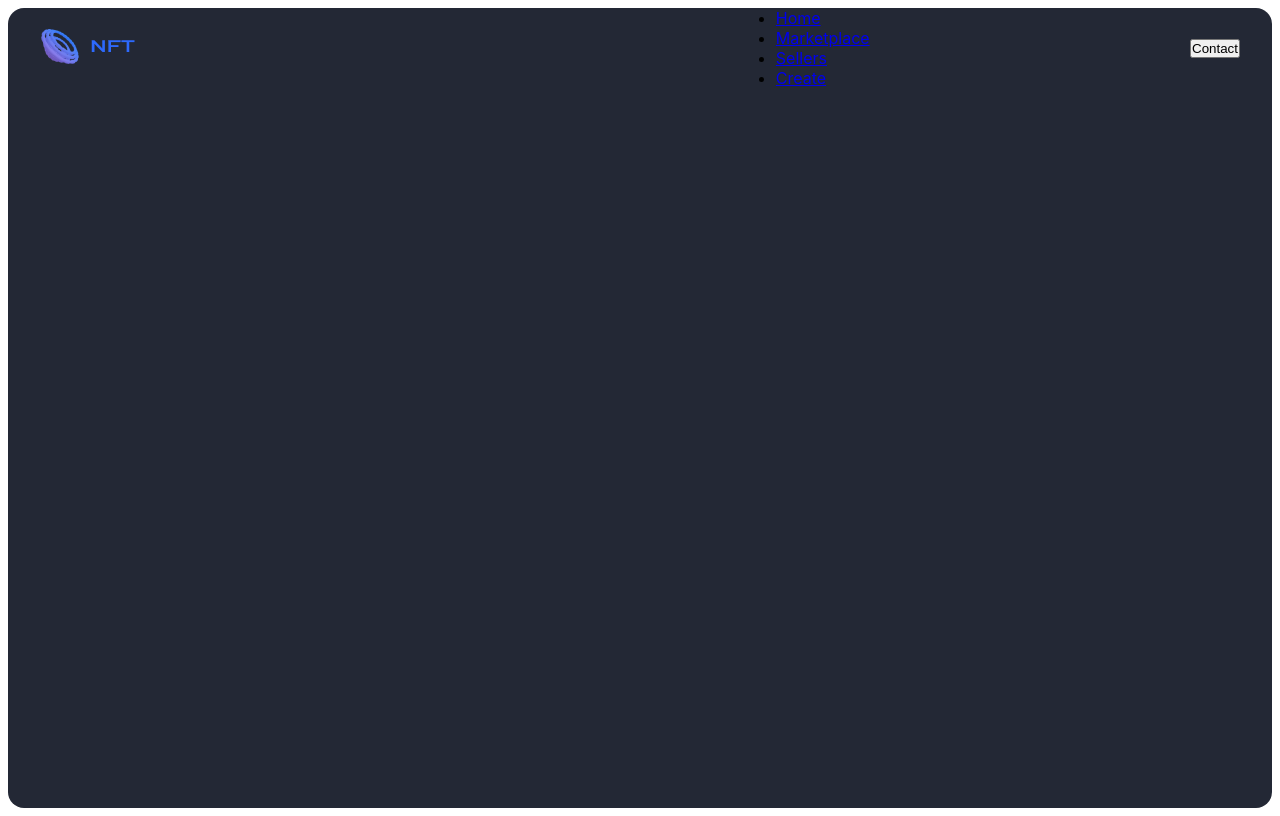
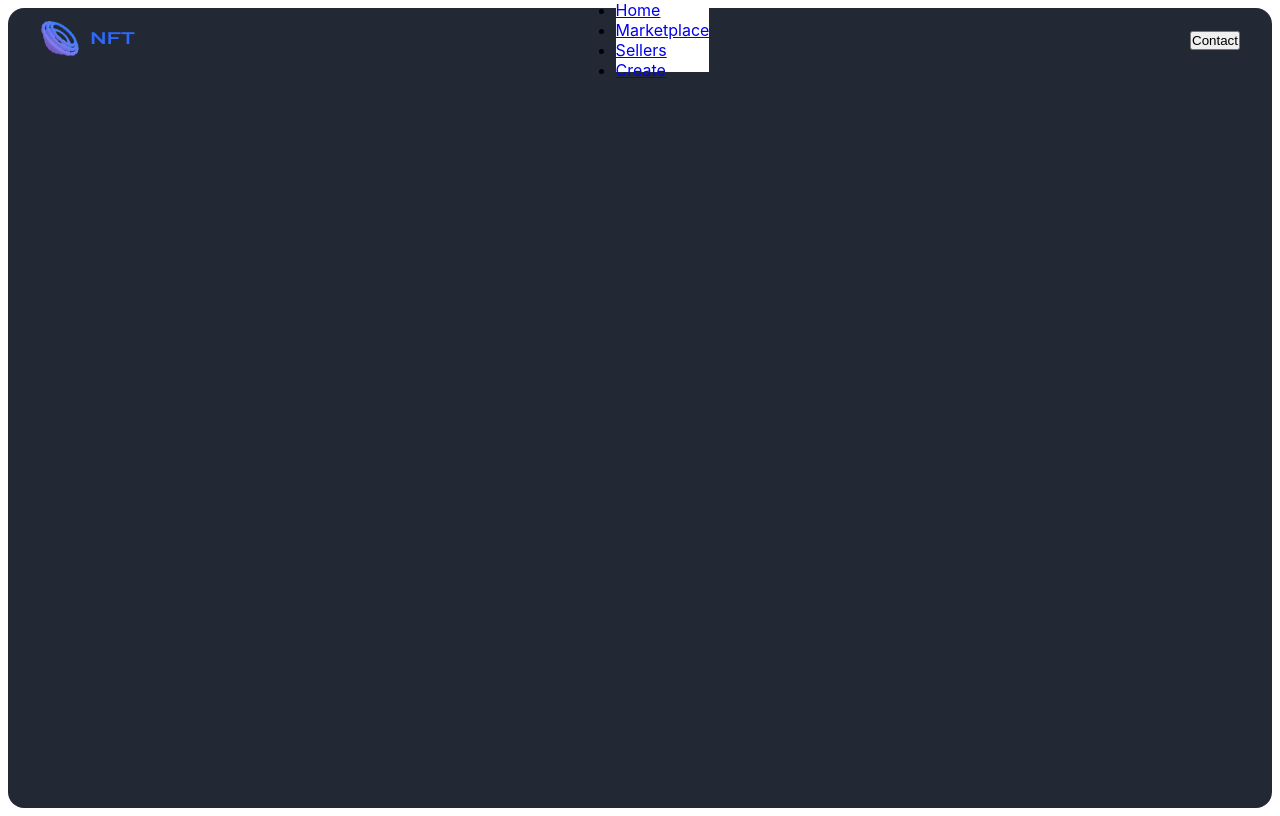
Before and after one commit to gift56/Nftlandingpage, a React (Create React App) app: page / in a window 1280 px wide. Built offline with nearby package versions, Linux system fonts and the light colour scheme.

Commit message:
working on clip path

```diff
--- a/src/App.js
+++ b/src/App.js
@@ -2,6 +2,7 @@ import React from "react";
 import Home from "./components/Home";
 
 function App() {
+  document.title='Nft-Market'
   return (
     <div>
       <Home />
--- a/src/components/Navbar.jsx
+++ b/src/components/Navbar.jsx
@@ -39,4 +39,15 @@ const Nav = styled.nav`
       justify-content: space-between;
       align-items: center;
       margin: 0 2rem;
+      .toggle {
+           display: none;
+      }
+      .links {
+        display: flex;
+        height: 4rem;
+        justify-content: center;
+        align-items: center;
+        background-color: #fff;
+        clip-path: polygon()
+      }
 `;
```
